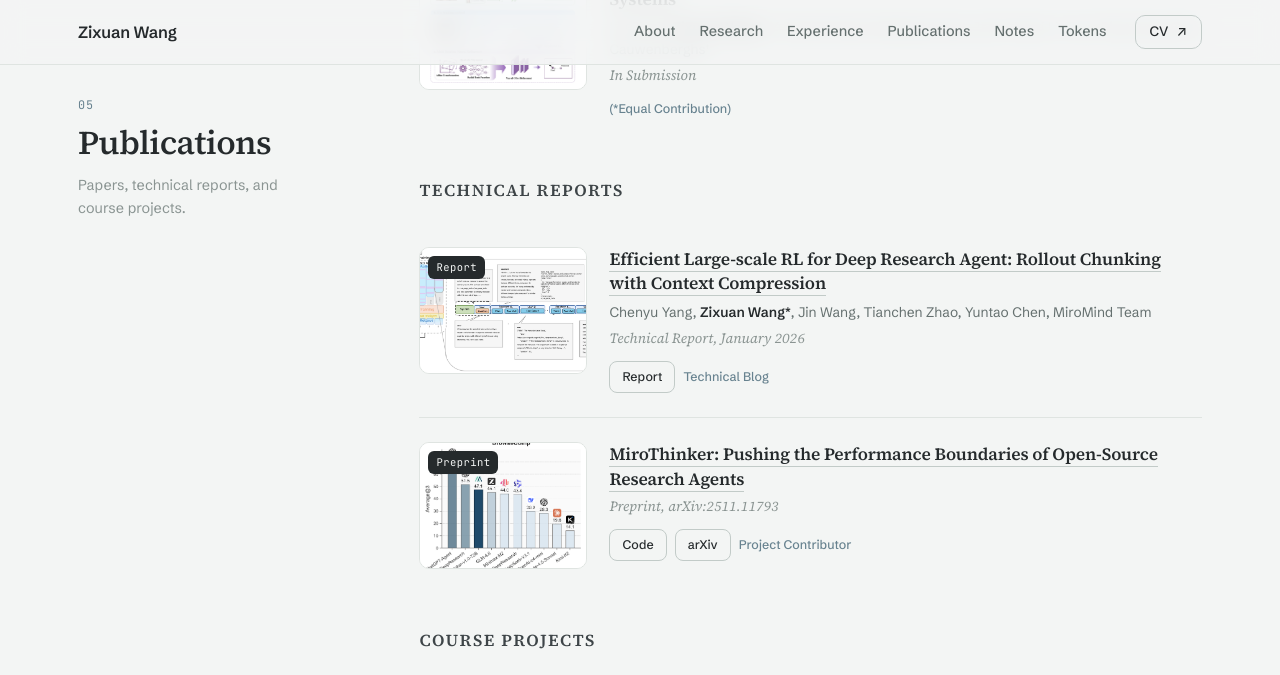
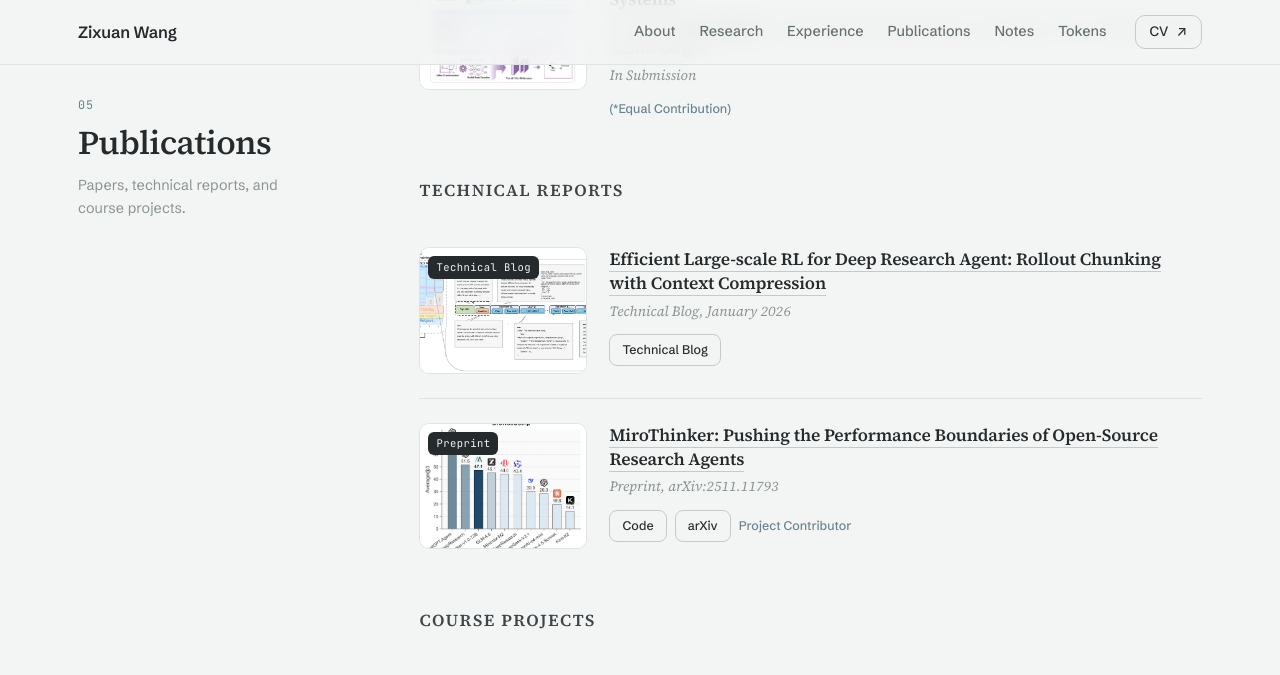
Before and after one commit to wannabeyourfriend/wannabeyourfriend.github.io, a Jekyll site: the page built from index.html, in a window 1280 px wide and 900 px high, scrolled down 4394 px, cut to the strip 0-675 px from the top of the window. Built offline with Jekyll 4.4.1, drawn with Linux system fonts in a browser that asks for light colours.

Commit message:
Update RC3 report label

```diff
--- a/_data/publications.yml
+++ b/_data/publications.yml
@@ -15,13 +15,11 @@ publications:
 
 technical_reports:
   - title: "Efficient Large-scale RL for Deep Research Agent: Rollout Chunking with Context Compression"
-    conference_short: Report
-    conference: Technical Report, January 2026
-    authors: "Chenyu Yang, <strong>Zixuan Wang*</strong>, Jin Wang, Tianchen Zhao, Yuntao Chen, MiroMind Team"
+    conference_short: Technical Blog
+    conference: Technical Blog, January 2026
     page: https://app.notion.com/p/Efficient-Large-scale-RL-for-Deep-Research-Agent-387d937be18d81bb84c9f71bffb75b65
-    page_label: Report
+    page_label: Technical Blog
     image: ./assets/img/rc3-rollout-chunking.webp
-    notes: Technical Blog
 
   - title: "MiroThinker: Pushing the Performance Boundaries of Open-Source Research Agents"
     conference_short: Preprint
```
